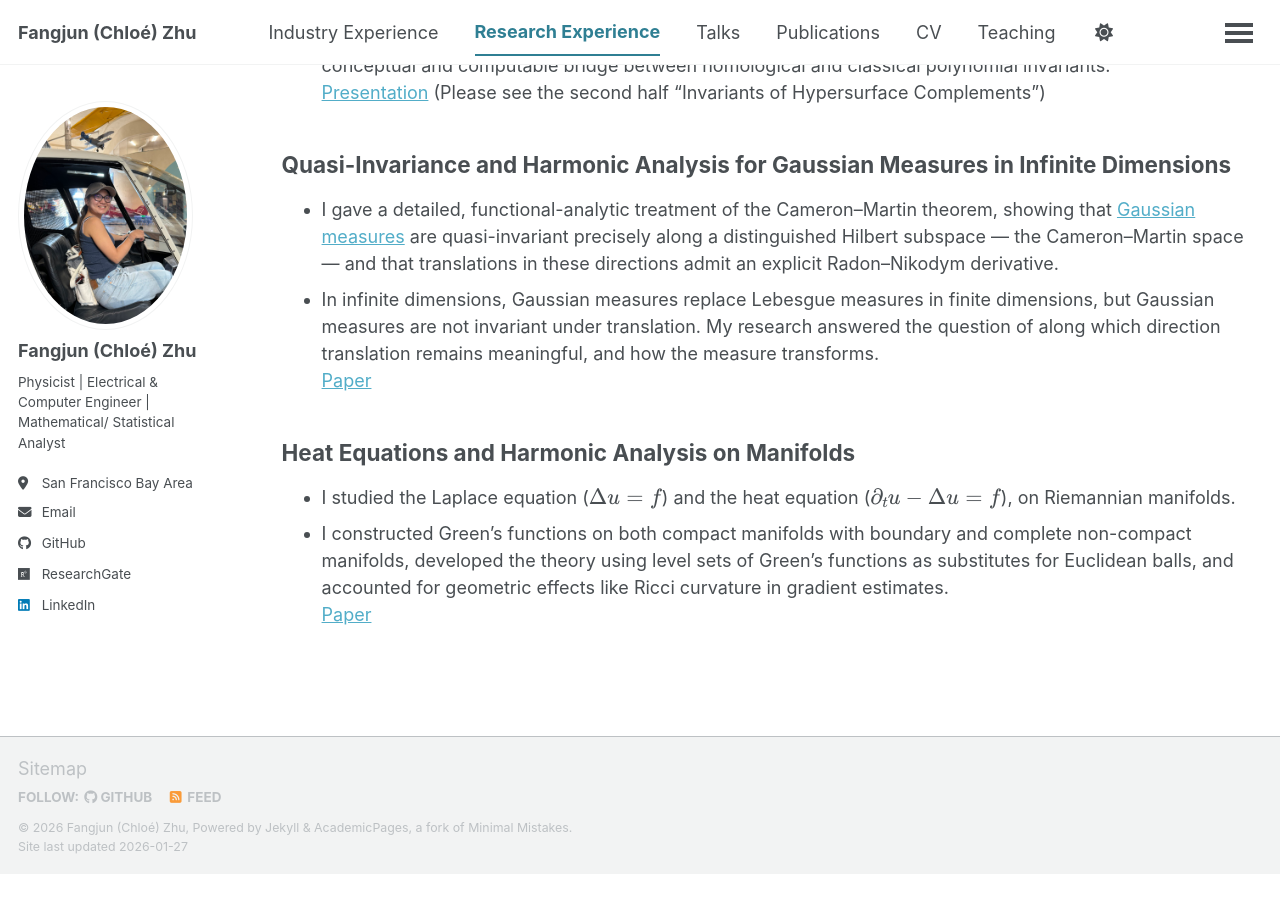
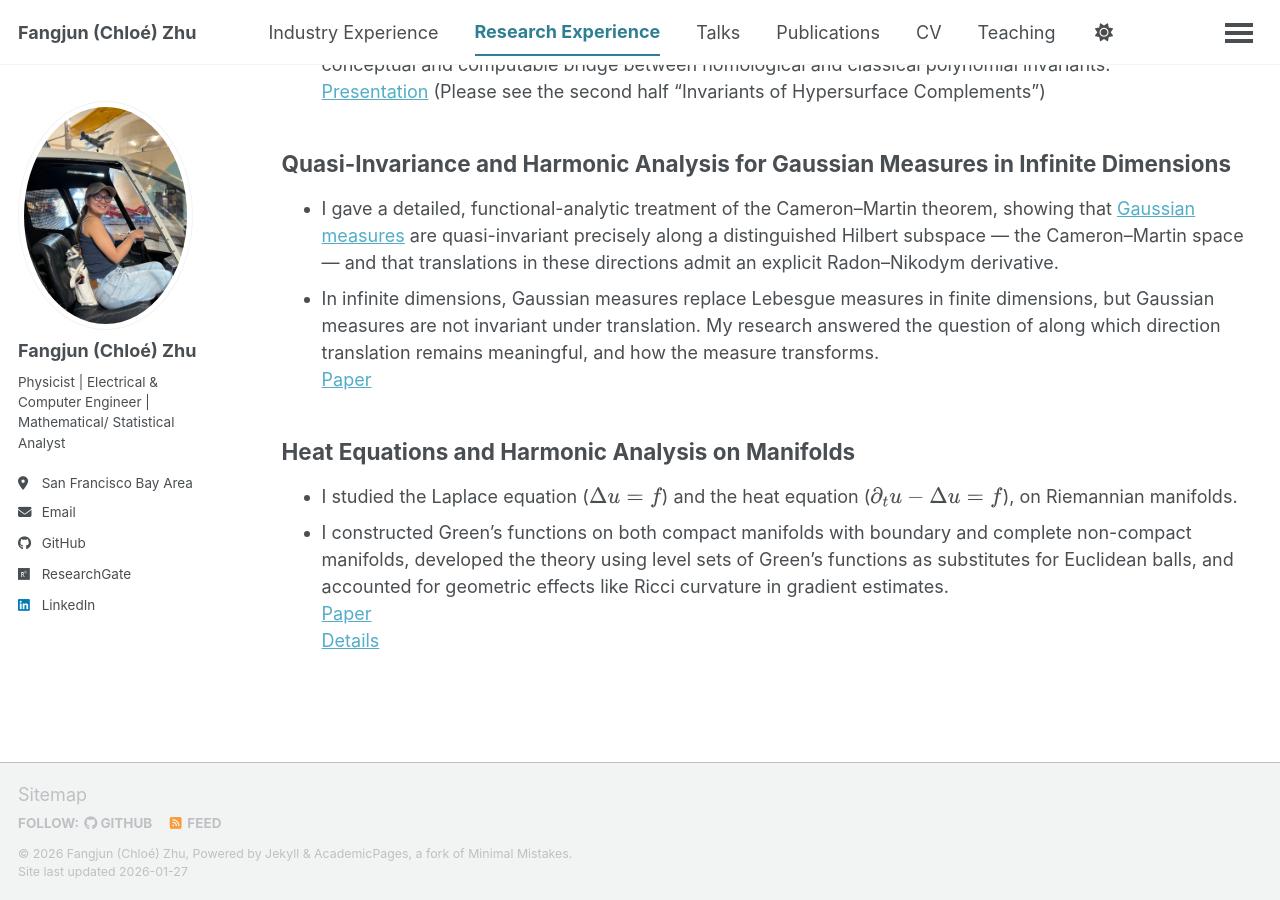
Before and after one commit to ChloeZhu1/ChloeZhu1.github.io, a Jekyll site: the page built from _pages/research-experience.md, in a window 1280 px wide and 900 px high, scrolled down 927 px. Built offline with Jekyll 4.4.1, drawn with Linux system fonts in a browser that asks for light colours; a script bundle is joined from its source files by our own code; library files that are not in the unit come from our copies; before the commit the page ends 1801 px from its top, so only the background shows below that.

Commit message:
Update research-experience.md

```diff
--- a/_pages/research-experience.md
+++ b/_pages/research-experience.md
@@ -42,3 +42,5 @@ pass" saddle point method to optimize functionals’ critical values.
 * I constructed Green's functions on both compact manifolds with boundary and complete non-compact manifolds, developed the theory using level sets of Green's functions as substitutes for Euclidean balls, and accounted for geometric effects like Ricci curvature in gradient estimates.
 <br>
 [Paper](/files/Heat_eqns Inves.pdf)
+<br>
+[Details](/math/https://chloezhu1.github.io/math/#rie)
```
